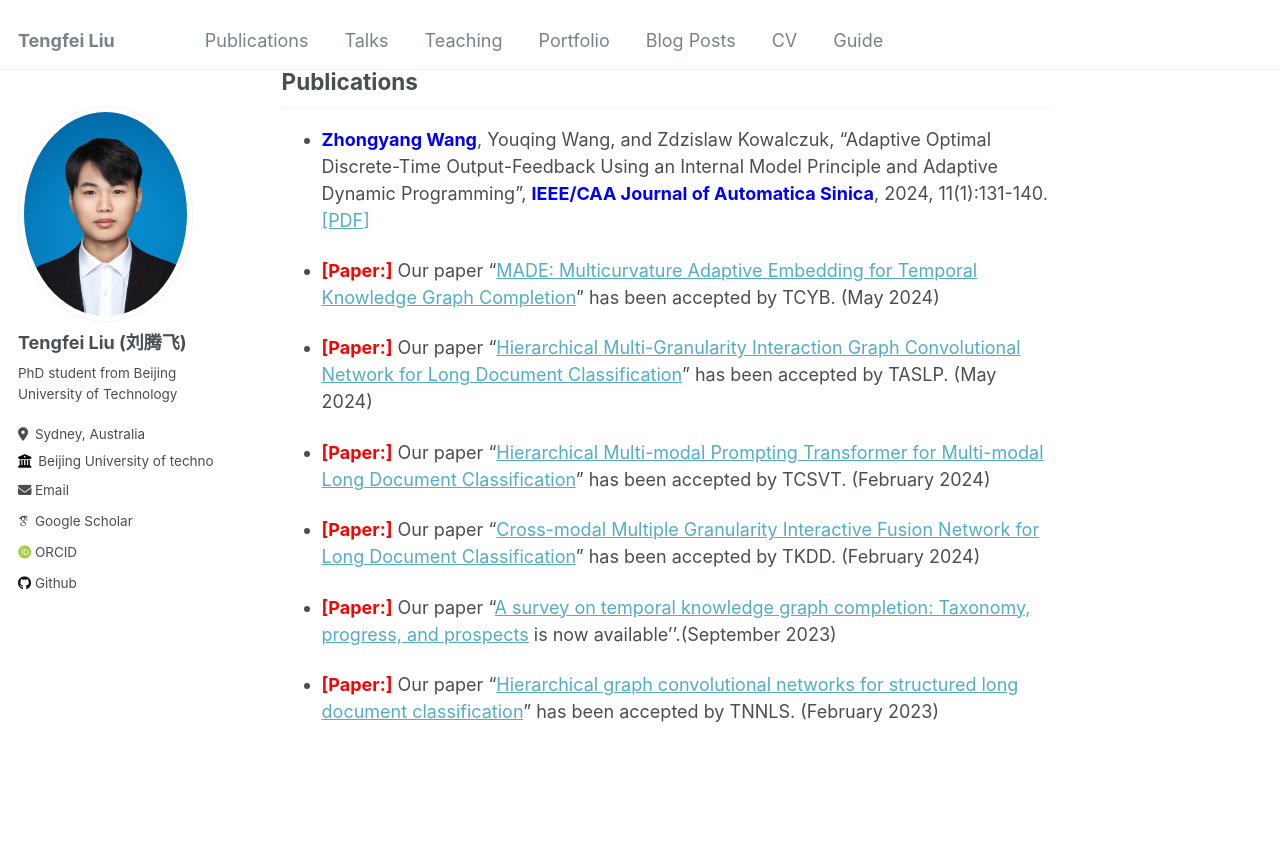
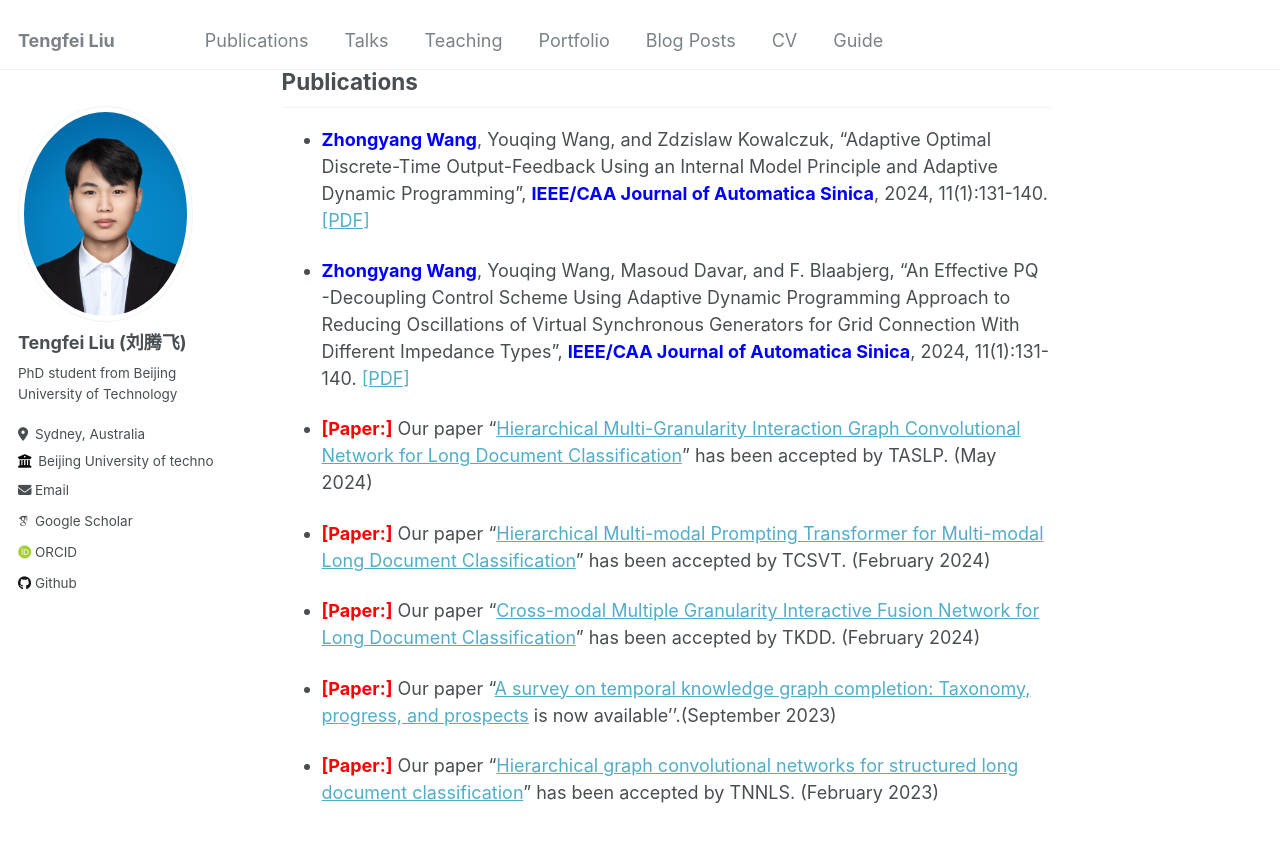
Before and after one commit to Zhongyang-Wang1/ZhongyangWang.github.io, a Jekyll site: the page built from _pages/about.md, in a window 1280 px wide and 900 px high, scrolled down 479 px. Shown: the top 842 px of the window. Built offline with Jekyll 4.4.1, drawn with Linux system fonts in a browser that asks for light colours; some web fonts are replaced.

Commit message:
Update about.md

```diff
--- a/_pages/about.md
+++ b/_pages/about.md
@@ -16,9 +16,9 @@ I am a Ph.D. student enrolled in a combined master's and doctoral program superv
 ## Publications
 
 
-* **<span style="color:blue;">Zhongyang Wang</span>**, Youqing Wang, and Zdzislaw Kowalczuk, "Adaptive Optimal Discrete-Time Output-Feedback Using an Internal Model Principle and Adaptive Dynamic Programming", **<span style="color:blue;">IEEE/CAA Journal of Automatica Sinica</span>**, 2024, 11(1):131-140.   [[PDF]](https://www.sciencedirect.com/science/article/pii/S0893608024002466)
+* **<span style="color:blue;">Zhongyang Wang</span>**, Youqing Wang, and Zdzislaw Kowalczuk, "Adaptive Optimal Discrete-Time Output-Feedback Using an Internal Model Principle and Adaptive Dynamic Programming", **<span style="color:blue;">IEEE/CAA Journal of Automatica Sinica</span>**, 2024, 11(1):131-140.   [[PDF]](https://www.ieee-jas.net/en/article/id/f87080bd-b198-4ae2-af70-a9cbae2ff45a)
 
-* **<span style="color:red;">[Paper:]</span>** Our paper "[MADE: Multicurvature Adaptive Embedding for Temporal Knowledge Graph Completion](https://example.com/paper2)" has been accepted by TCYB. (May 2024)
+* **<span style="color:blue;">Zhongyang Wang</span>**, Youqing Wang, Masoud Davar, and F. Blaabjerg, "An Effective PQ -Decoupling Control Scheme Using Adaptive Dynamic Programming Approach to Reducing Oscillations of Virtual Synchronous Generators for Grid Connection With Different Impedance Types", **<span style="color:blue;">IEEE/CAA Journal of Automatica Sinica</span>**, 2024, 11(1):131-140.   [[PDF]](https://www.sciencedirect.com/science/article/pii/S0893608024002466)
 
 * **<span style="color:red;">[Paper:]</span>** Our paper "[Hierarchical Multi-Granularity Interaction Graph Convolutional Network for Long Document Classification](https://ieeexplore.ieee.org/abstract/document/10452857)" has been accepted by TASLP. (May 2024)
 
```
